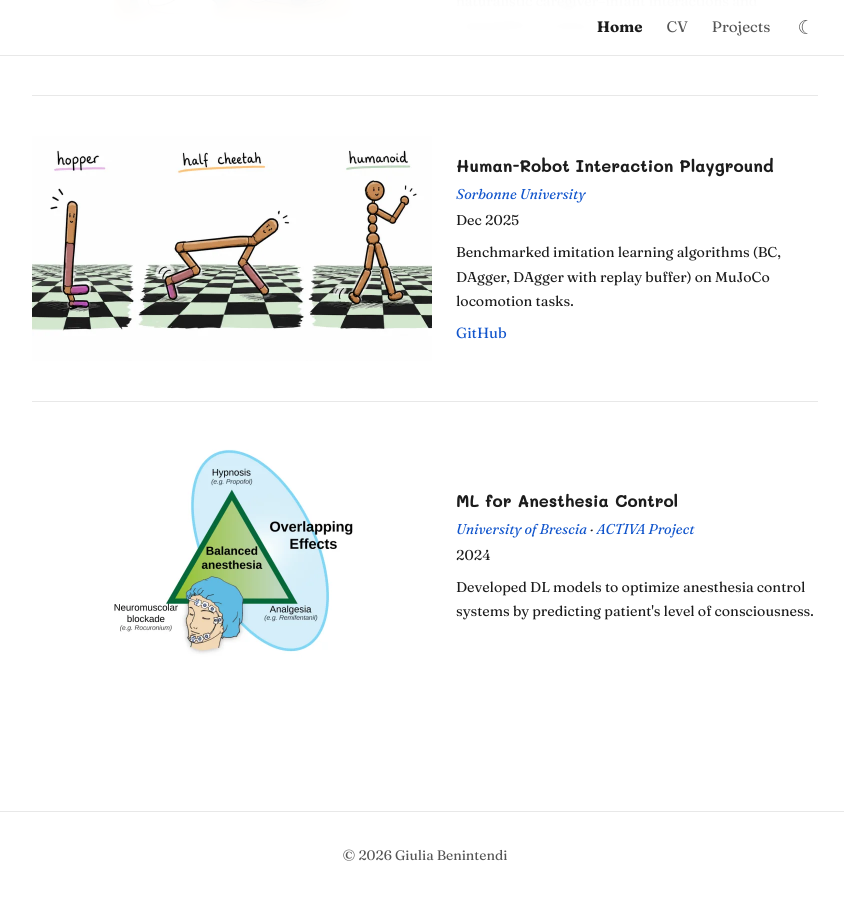
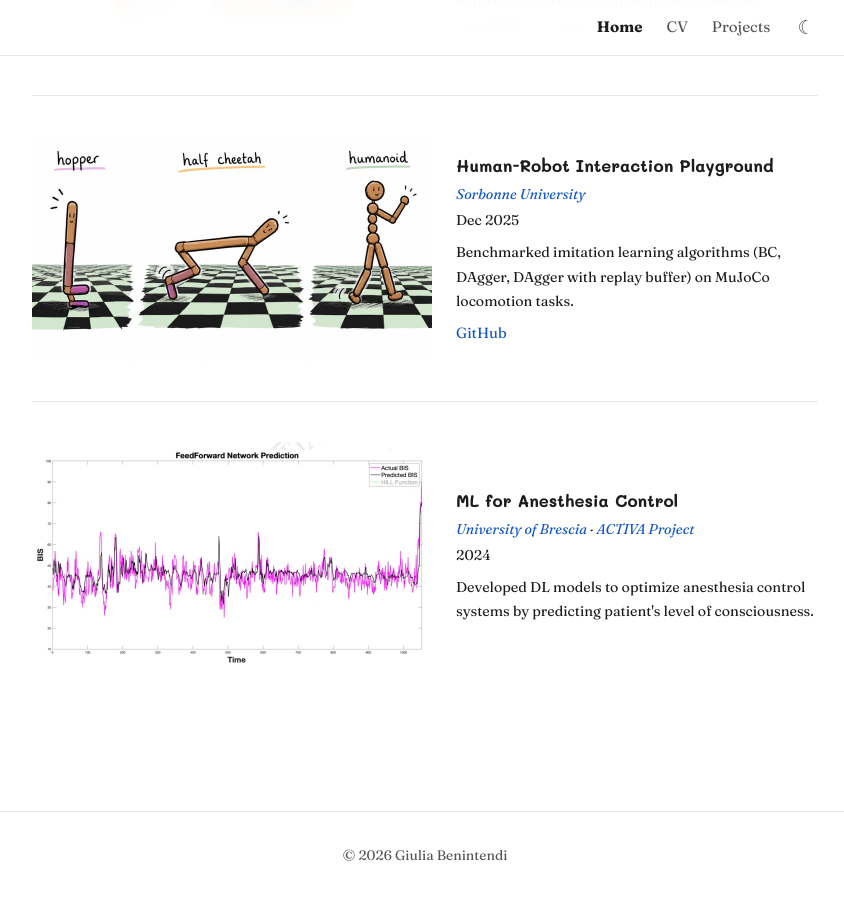
Before and after one commit to giuliabenintendi/giuliabenintendi.github.io, a Jekyll site: the page built from index.html, in a window 1280 px wide and 900 px high, scrolled down 1477 px. Shown: the whole window, without its empty margins (215-1059 px from the left). Built offline with Jekyll 4.4.1, drawn with Linux system fonts in a browser that asks for light colours.

Commit message:
use feedforward bis prediction plot for activa card

```diff
--- a/index.html
+++ b/index.html
@@ -99,7 +99,7 @@ title: Giulia Benintendi
 
 <div class="project-card">
   <div class="project-image">
-    <img loading="lazy" src="/assets/images/activa_triangle.webp" alt="Balanced anesthesia triangle: hypnosis, analgesia and neuromuscular blockade with overlapping effects">
+    <img loading="lazy" src="/assets/images/activa_ffnn_prediction.webp" alt="Feedforward network prediction of the BIS signal tracking the actual BIS during anesthesia">
   </div>
   <div class="project-body">
     <h3>ML for Anesthesia Control</h3>
--- a/projects.html
+++ b/projects.html
@@ -64,7 +64,7 @@ permalink: /projects/
 
 <div class="project-card">
   <div class="project-image">
-    <img loading="lazy" src="/assets/images/activa_triangle.webp" alt="Balanced anesthesia triangle: hypnosis, analgesia and neuromuscular blockade with overlapping effects">
+    <img loading="lazy" src="/assets/images/activa_ffnn_prediction.webp" alt="Feedforward network prediction of the BIS signal tracking the actual BIS during anesthesia">
   </div>
   <div class="project-body">
     <h3>ML for Anesthesia Control</h3>
```
Also changed, not shown: assets/images/activa_ffnn_prediction.png (added), assets/images/activa_ffnn_prediction.webp (added).
